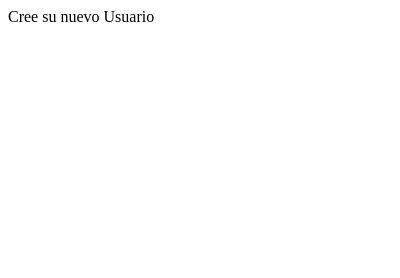
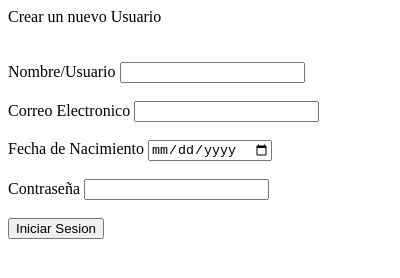
Before and after one commit to maodas/Actividad2, an Electron app: page index.html in a window 400 px wide. Drawn offline with Linux system fonts and the light colour scheme.

Commit message:
update on HTML file

```diff
--- a/index.html
+++ b/index.html
@@ -5,15 +5,28 @@
         <link rel="stylesheet" href="style.css"/>
     </head>
     <body>
-        <div id="tituloPagina">Cree su nuevo Usuario</div>
+        <div id="tituloPagina">Crear un nuevo Usuario</div>
         <br><br>
         <form action="form-login">
-
+            <label for="nombre-login">Nombre/Usuario</label>
+            <input type="text" id="nombre-login"/>
+            <br>
+            <br>
+            <label for="email-login">Correo Electronico</label>
+            <input type="email" id="email-login">
+            <br>
+            <br>
+            <label for="fecha-nac">Fecha de Nacimiento</label>
+            <input type="date" id="fecha-nac">
+            <br>
+            <br>
+            <label for="pass=login">Contraseña</label>
+            <input type="password" id="pass-login">
+            <br>
+            <br>
+            <input type="submit" value="Iniciar Sesion"/>
 
         </form>
-
-
-
-        </form>
+        <script type="text/javascript" src="index.js"></script>
     </body>
 </html>
```
